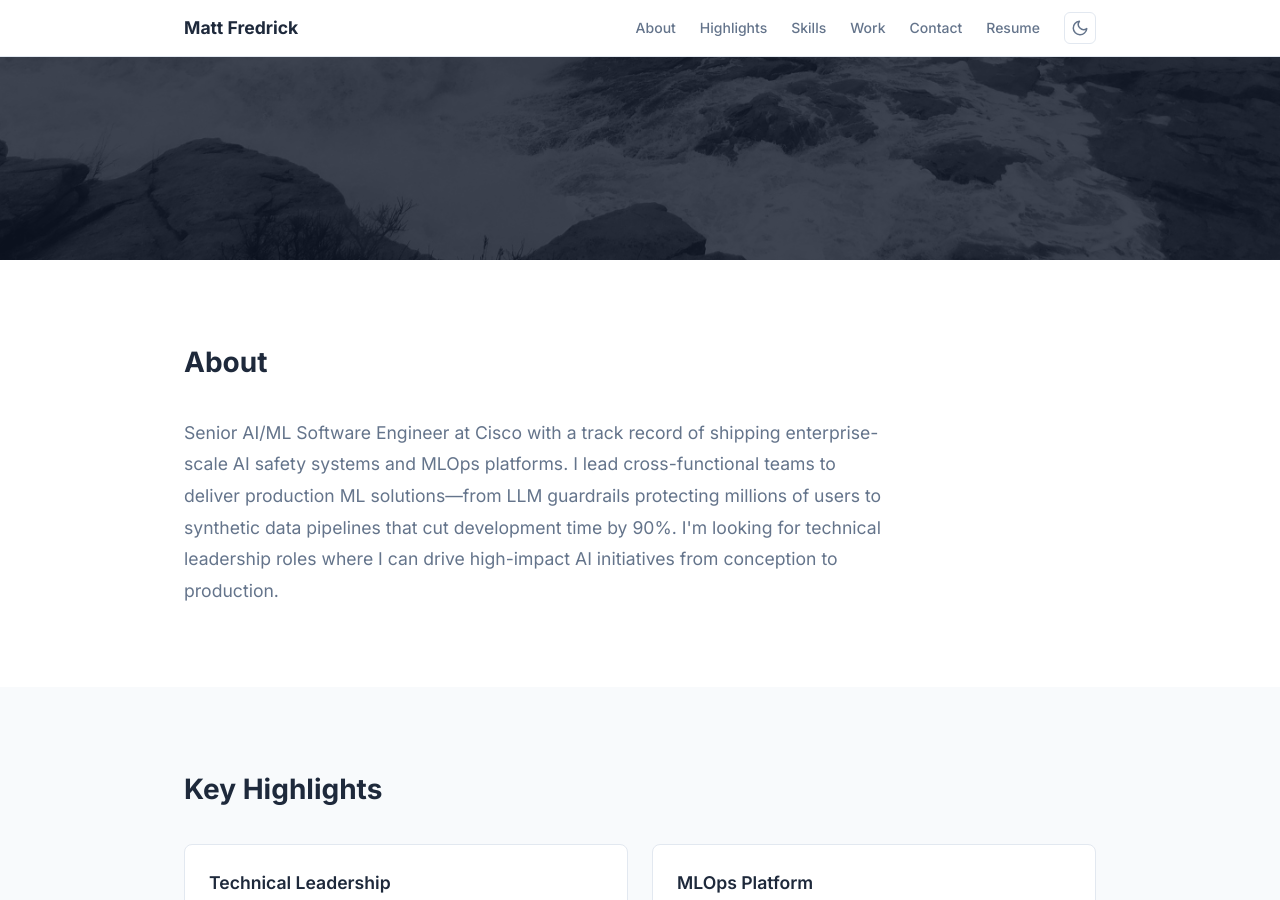
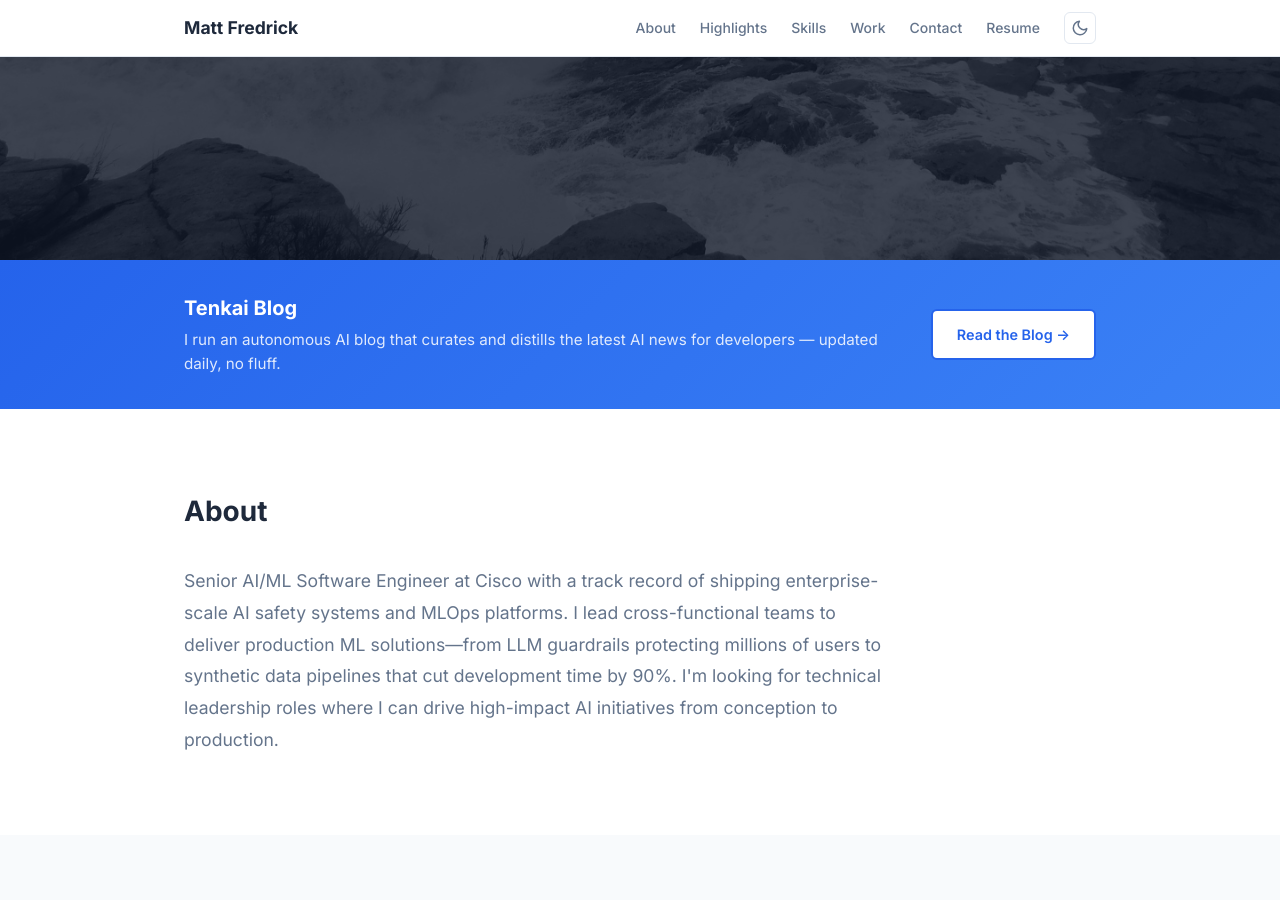
Before and after one commit to mcfredrick/mcfredrick.github.io, a Jekyll site: the page built from index.html, in a window 1280 px wide and 900 px high, scrolled down 640 px. Built offline with Jekyll 4.4.1, drawn with Linux system fonts in a browser that asks for light colours.

Commit message:
Add Tenkai Blog callout section
Prominently features the autonomous AI blog with a link that opens in a new tab, placed directly below the hero section.

Co-Authored-By: Claude Sonnet 4.6 <noreply@anthropic.com>

```diff
--- a/_sass/_responsive.scss
+++ b/_sass/_responsive.scss
@@ -52,6 +52,11 @@
     flex-direction: column;
     gap: 1rem;
   }
+
+  .blog-callout__inner {
+    flex-direction: column;
+    text-align: center;
+  }
 }
 
 @media (max-width: 480px) {
--- a/_sass/_sections.scss
+++ b/_sass/_sections.scss
@@ -1,3 +1,40 @@
+// Blog callout
+.blog-callout {
+  background: linear-gradient(135deg, $blue 0%, $blue-light 100%);
+  padding: 2rem 0;
+
+  .blog-callout__inner {
+    display: flex;
+    align-items: center;
+    justify-content: space-between;
+    gap: 2rem;
+  }
+
+  .blog-callout__title {
+    font-size: 1.25rem;
+    font-weight: 700;
+    color: #fff;
+    margin-bottom: 0.25rem;
+  }
+
+  .blog-callout__desc {
+    color: rgba(255, 255, 255, 0.85);
+    font-size: 0.95rem;
+    margin: 0;
+  }
+
+  .btn--primary {
+    background: #fff;
+    color: $blue;
+    white-space: nowrap;
+    flex-shrink: 0;
+
+    &:hover {
+      background: rgba(255, 255, 255, 0.9);
+    }
+  }
+}
+
 // About
 .about__text {
   font-size: 1.1rem;
--- a/index.html
+++ b/index.html
@@ -11,6 +11,18 @@ layout: default
     <div class="hero__cta">
       <a href="#about" class="btn btn--primary">Learn More</a>
       <a href="{{ '/resume' | relative_url }}" class="btn btn--outline">View Resume</a>
+    </div>
+  </div>
+</section>
+
+<section class="section blog-callout" id="blog">
+  <div class="container">
+    <div class="blog-callout__inner">
+      <div class="blog-callout__text">
+        <h2 class="blog-callout__title">Tenkai Blog</h2>
+        <p class="blog-callout__desc">I run an autonomous AI blog that curates and distills the latest AI news for developers — updated daily, no fluff.</p>
+      </div>
+      <a href="http://tenkai.blog" class="btn btn--primary" target="_blank" rel="noopener">Read the Blog &rarr;</a>
     </div>
   </div>
 </section>
```
